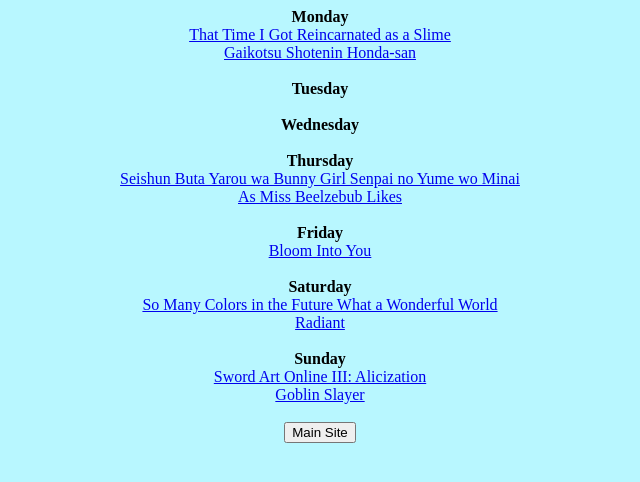
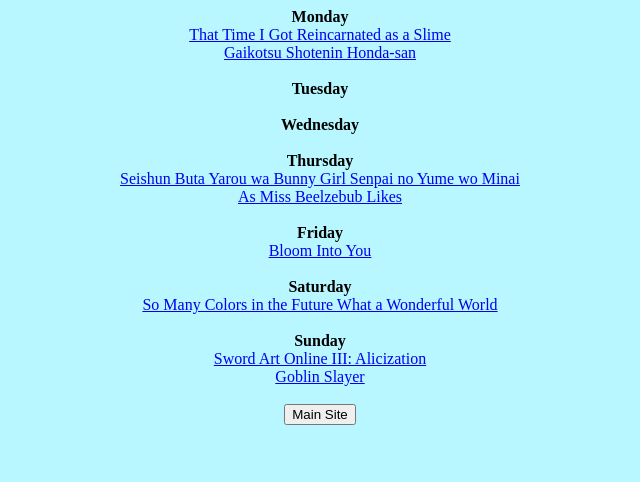
Before and after one commit to MysJif/watchlist, a plain HTML site: page index.html in a window 1280 px wide. Shown: the whole page, without its empty margins (320-960 px from the left). Drawn offline with Linux system fonts and the light colour scheme.

Commit message:
dropped radiant

```diff
--- a/index.html
+++ b/index.html
@@ -42,8 +42,6 @@
         <br>
         <a href="http://kissanime.ru/Anime/Irozuku-Sekai-no-Ashita-kara">So Many Colors in the Future What a Wonderful World</a>
         <br>
-        <a href="http://kissanime.ru/Anime/Radiant">Radiant</a>
-        <br>
         <br>
         <b>Sunday</b>
         <br>
```
